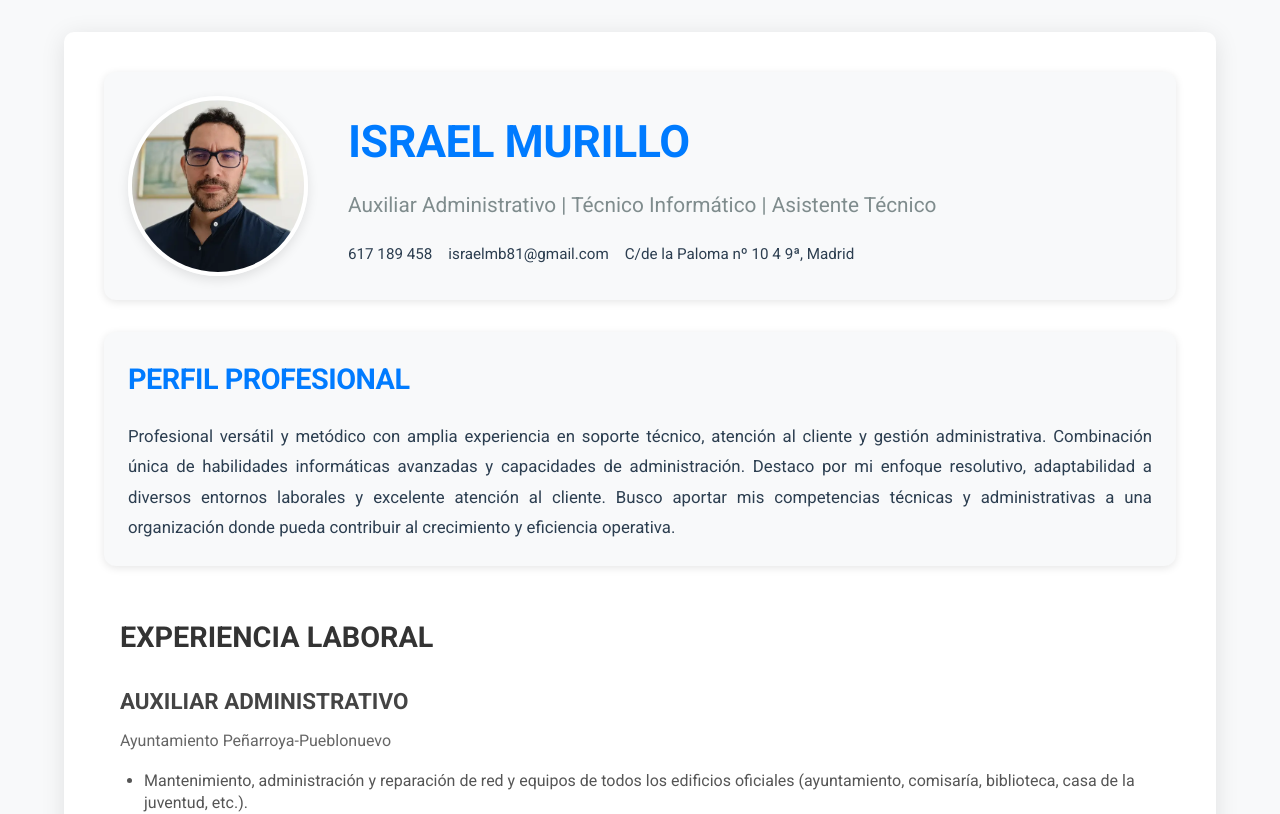
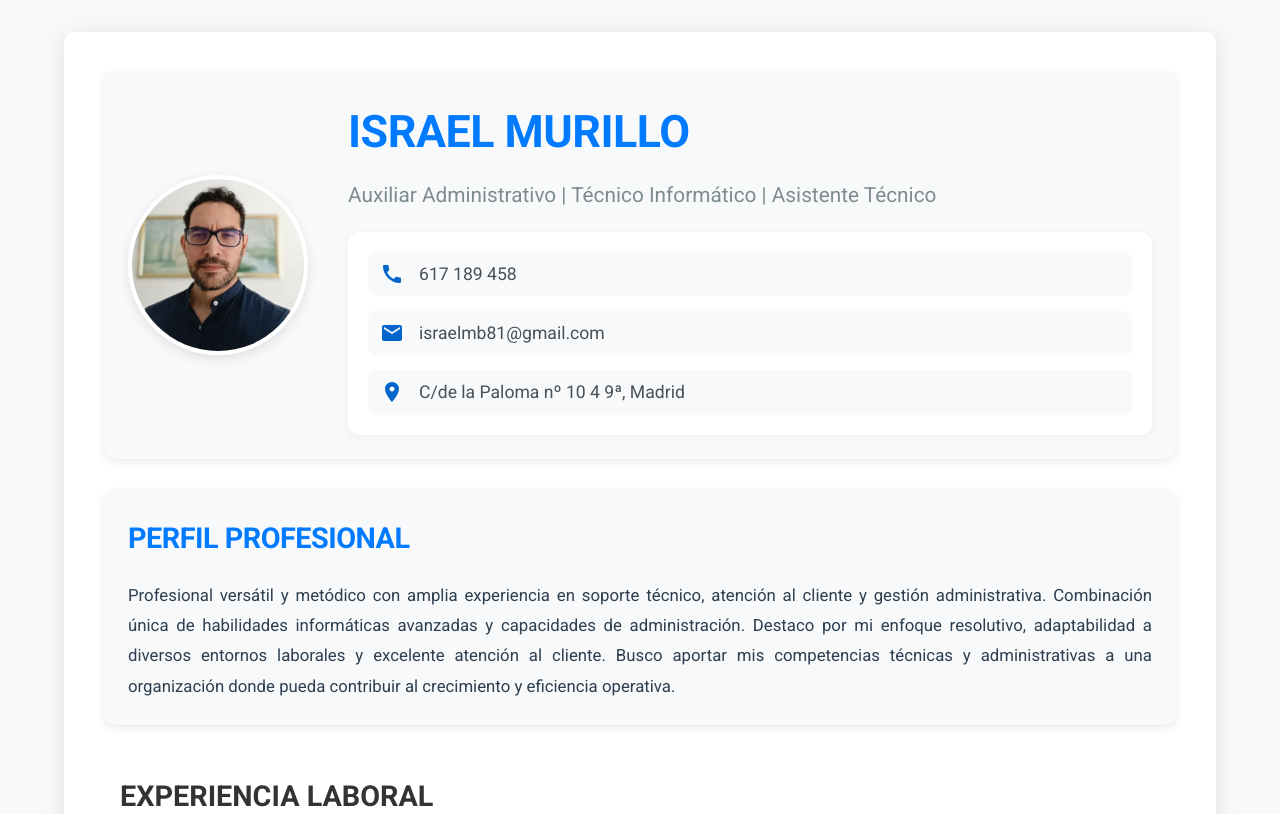
Before and after one commit to za1l/Curriculum, a React (Vite) app: page / in a window 1280 px wide. Shown: the top 814 px of the page. Built offline with nearby package versions, Linux system fonts and the light colour scheme.

Commit message:
nuevos iconos

```diff
--- a/package.json
+++ b/package.json
@@ -10,6 +10,9 @@
     "preview": "vite preview"
   },
   "dependencies": {
+    "@fortawesome/fontawesome-svg-core": "^6.7.2",
+    "@fortawesome/free-solid-svg-icons": "^6.7.2",
+    "@fortawesome/react-fontawesome": "^0.2.2",
     "react": "^19.1.0",
     "react-dom": "^19.1.0",
     "react-icons": "^5.5.0"
--- a/src/components/Header/Header.css
+++ b/src/components/Header/Header.css
@@ -43,17 +43,40 @@
 }
 
 .contact-info {
-  margin-top: 1.2rem;
+  margin-top: 20px;
+  padding: 20px;
+  background-color: #ffffff;
+  border-radius: 12px;
+  box-shadow: 0 2px 10px rgba(0, 0, 0, 0.05);
   display: flex;
-  flex-wrap: wrap;
-  gap: 1rem;
+  flex-direction: column;
+  gap: 15px;
 }
 
-.contact-info p {
-  margin: 0;
-  color: var(--text-primary);
+.contact-item {
   display: flex;
   align-items: center;
-  gap: 0.5rem;
-  font-size: 0.95rem;
+  padding: 8px 12px;
+  border-radius: 8px;
+  transition: all 0.3s ease;
+  background-color: #f8f9fa;
 }
+
+.contact-item:hover {
+  transform: translateX(8px);
+  background-color: #e9ecef;
+}
+
+.contact-icon {
+  width: 24px;
+  height: 24px;
+  margin-right: 15px;
+  color: #0066cc;
+}
+
+.contact-item p {
+  margin: 0;
+  font-size: 1.1em;
+  color: #495057;
+  font-weight: 400;
+}
--- a/src/components/Header/Header.jsx
+++ b/src/components/Header/Header.jsx
@@ -1,5 +1,33 @@
 import React from "react";
 import "./Header.css";
+
+// Importamos los iconos de Material Design como componentes SVG
+const PhoneIcon = () => (
+  <svg className="contact-icon" viewBox="0 0 24 24">
+    <path
+      fill="currentColor"
+      d="M20.01 15.38c-1.23 0-2.42-.2-3.53-.56-.35-.12-.74-.03-1.01.24l-1.57 1.97c-2.83-1.35-5.48-3.9-6.89-6.83l1.95-1.66c.27-.28.35-.67.24-1.02-.37-1.11-.56-2.3-.56-3.53 0-.54-.45-.99-.99-.99H4.19C3.65 3 3 3.24 3 3.99 3 13.28 10.73 21 20.01 21c.71 0 .99-.63.99-1.18v-3.45c0-.54-.45-.99-.99-.99z"
+    />
+  </svg>
+);
+
+const EmailIcon = () => (
+  <svg className="contact-icon" viewBox="0 0 24 24">
+    <path
+      fill="currentColor"
+      d="M20 4H4c-1.1 0-1.99.9-1.99 2L2 18c0 1.1.9 2 2 2h16c1.1 0 2-.9 2-2V6c0-1.1-.9-2-2-2zm0 4l-8 5-8-5V6l8 5 8-5v2z"
+    />
+  </svg>
+);
+
+const LocationIcon = () => (
+  <svg className="contact-icon" viewBox="0 0 24 24">
+    <path
+      fill="currentColor"
+      d="M12 2C8.13 2 5 5.13 5 9c0 5.25 7 13 7 13s7-7.75 7-13c0-3.87-3.13-7-7-7zm0 9.5c-1.38 0-2.5-1.12-2.5-2.5s1.12-2.5 2.5-2.5 2.5 1.12 2.5 2.5-1.12 2.5-2.5 2.5z"
+    />
+  </svg>
+);
 
 const Header = () => {
   return (
@@ -15,9 +43,18 @@ const Header = () => {
           Auxiliar Administrativo | Técnico Informático | Asistente Técnico
         </p>
         <div className="contact-info">
-          <p>617 189 458</p>
-          <p>israelmb81@gmail.com</p>
-          <p>C/de la Paloma nº 10 4 9ª, Madrid</p>
+          <div className="contact-item">
+            <PhoneIcon />
+            <p>617 189 458</p>
+          </div>
+          <div className="contact-item">
+            <EmailIcon />
+            <p>israelmb81@gmail.com</p>
+          </div>
+          <div className="contact-item">
+            <LocationIcon />
+            <p>C/de la Paloma nº 10 4 9ª, Madrid</p>
+          </div>
         </div>
       </div>
     </header>
```
Also changed, not shown: 1 other file (tests, documents, lock files or other folders).
